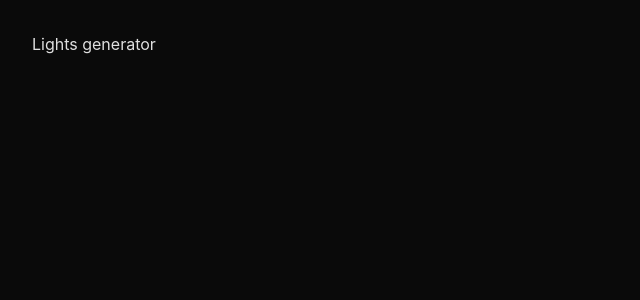
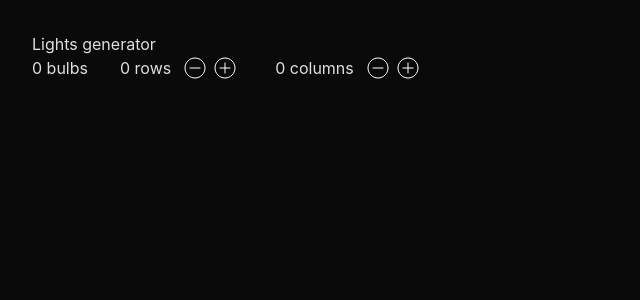
Before and after one commit to martarzepka/lights-generator-app, a React (Vite) app: page / in a window 1280 px wide. Shown: the top 300 px of the page, without its empty margins (0-640 px from the left). Built offline with nearby package versions, Linux system fonts and the light colour scheme.

Commit message:
feat: create counter

```diff
--- a/src/App.css
+++ b/src/App.css
@@ -3,3 +3,11 @@
   margin: 0 auto;
   padding: 2rem;
 }
+
+.nav {
+  display: flex
+}
+
+.nav > * {
+  margin-right: 32px;
+}
--- a/src/App.jsx
+++ b/src/App.jsx
@@ -1,7 +1,19 @@
 import "./App.css";
+import { Counter } from "./components/Counter";
+import { Text } from "./components/Text";
 
 function App() {
-  return <div>Lights generator</div>;
+  return (
+    <div>
+      Lights generator
+      <nav className={"nav"}>
+        <Text>0 bulbs</Text>
+        <Counter text={"rows"} count={0}/>
+        <Counter text={"columns"} count={0}/>
+      </nav>
+
+    </div>
+  );
 }
 
 export default App;
--- /dev/null
+++ b/src/components/Counter.jsx
@@ -0,0 +1,38 @@
+import { Text } from "./Text";
+import { IconAdd } from "./icons/IconAdd";
+import { IconMinus } from "./icons/IconMinus";
+
+import styles from "./Counter.module.css";
+import { useState } from "react";
+
+export const Counter = (props) =>
+{
+    const [value, setValue] = useState(0);
+
+    const handleIncrement = () =>
+    {
+        setValue(value + 1)
+    }
+
+    const handleDecrement = () =>
+    {
+        if(value <= 0)
+        {
+            return;
+        }
+        setValue(value - 1)
+    }
+
+    return (
+        <div className={styles.wrapper}>
+            <Text>
+                {value} {props.text}
+            </Text>
+            <nav>
+                <IconMinus onClick={handleDecrement}/>
+                <IconAdd onClick={handleIncrement}/>
+            </nav>
+
+        </div>
+    )
+}
--- /dev/null
+++ b/src/components/Counter.module.css
@@ -0,0 +1,11 @@
+.wrapper{
+    display: flex;
+}
+
+.wrapper nav{
+    margin-left: 12px;
+}
+
+.wrapper nav svg{
+    margin-right: 6px;
+}
--- /dev/null
+++ b/src/components/Text.jsx
@@ -0,0 +1 @@
+export const Text = (props) => <p>{props.children}</p>
--- /dev/null
+++ b/src/components/icons/IconAdd.jsx
@@ -0,0 +1,7 @@
+export const IconAdd = (props) => (
+<svg onClick={props.onClick} width="24" height="24" viewBox="0 0 24 24" fill="none" xmlns="http://www.w3.org/2000/svg">
+  <path d="M17 12H7" stroke="white" stroke-linecap="round"/>
+  <path d="M12 17V7" stroke="white" stroke-linecap="round"/>
+  <path fill-rule="evenodd" clip-rule="evenodd" d="M12 22C17.5228 22 22 17.5228 22 12C22 6.47715 17.5228 2 12 2C6.47715 2 2 6.47715 2 12C2 17.5228 6.47715 22 12 22Z" stroke="white"/>
+</svg>
+);
--- /dev/null
+++ b/src/components/icons/IconMinus.jsx
@@ -0,0 +1,6 @@
+export const IconMinus = (props) => (
+    <svg onClick={props.onClick} width="24" height="24" viewBox="0 0 24 24" fill="none" xmlns="http://www.w3.org/2000/svg">
+        <path d="M17 12H7" stroke="white" stroke-linecap="round"/>
+        <path fill-rule="evenodd" clip-rule="evenodd" d="M12 22C17.5228 22 22 17.5228 22 12C22 6.47715 17.5228 2 12 2C6.47715 2 2 6.47715 2 12C2 17.5228 6.47715 22 12 22Z" stroke="white"/>
+    </svg>
+    );
```
